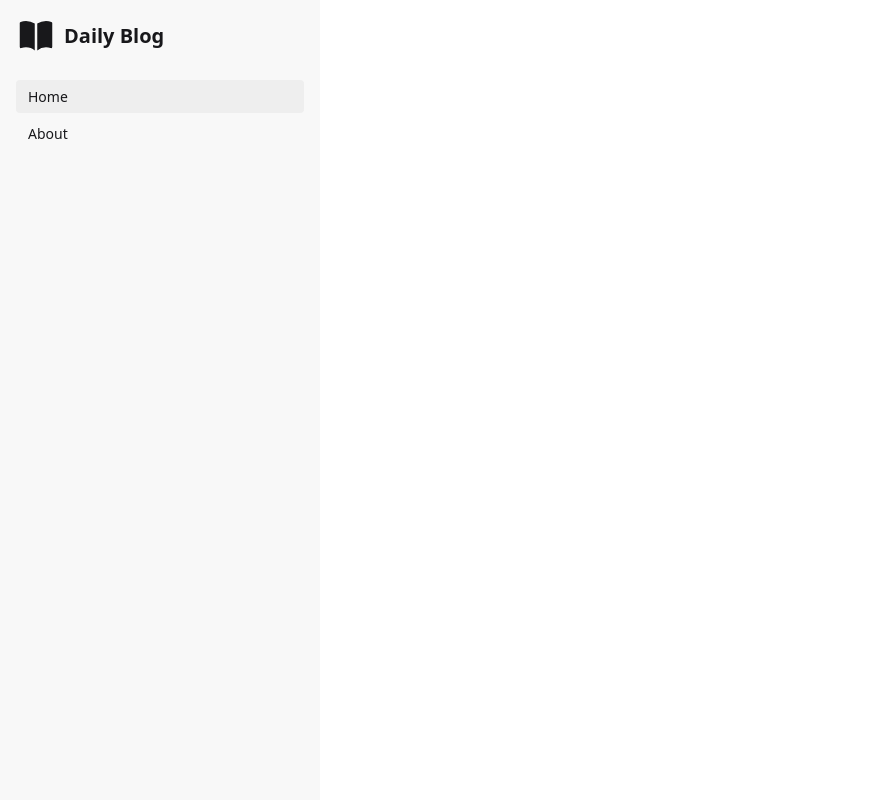
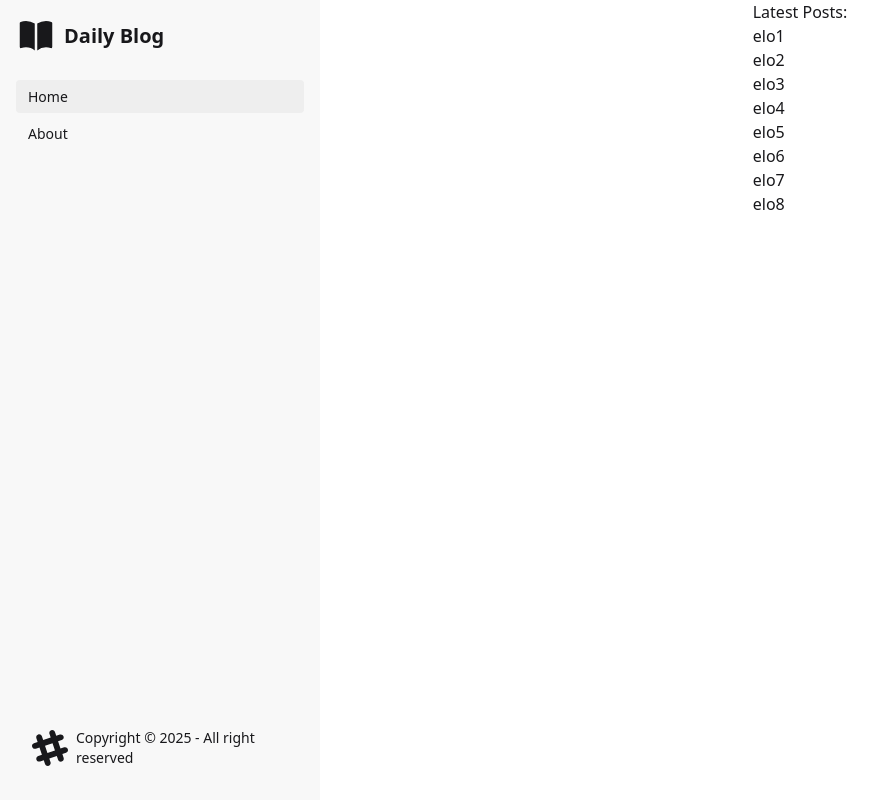
Before and after one commit to begiedz/daily-blog-app, a React (Vite) app in the folder client/: page / in a window 1280 px wide. Shown: the whole page, without its empty margins (0-890 px from the left). Built offline with nearby package versions, Linux system fonts and the light colour scheme.

Commit message:
chore(layout): add footer, separate header

```diff
--- /dev/null
+++ b/client/src/components/layout/Footer.tsx
@@ -0,0 +1,27 @@
+import { FC } from "react"
+
+interface IFooterProps {
+  className?: string
+}
+
+const Footer: FC<IFooterProps> = ({ className }) => {
+  return (
+    <footer className={`footer sm:footer-horizontal items-center p-4 ${className}`}>
+      <aside className="grid-flow-col items-center">
+        <svg
+          width="36"
+          height="36"
+          viewBox="0 0 24 24"
+          xmlns="http://www.w3.org/2000/svg"
+          fillRule="evenodd"
+          clipRule="evenodd"
+          className="fill-current">
+          <path
+            d="M22.672 15.226l-2.432.811.841 2.515c.33 1.019-.209 2.127-1.23 2.456-1.15.325-2.148-.321-2.463-1.226l-.84-2.518-5.013 1.677.84 2.517c.391 1.203-.434 2.542-1.831 2.542-.88 0-1.601-.564-1.86-1.314l-.842-2.516-2.431.809c-1.135.328-2.145-.317-2.463-1.229-.329-1.018.211-2.127 1.231-2.456l2.432-.809-1.621-4.823-2.432.808c-1.355.384-2.558-.59-2.558-1.839 0-.817.509-1.582 1.327-1.846l2.433-.809-.842-2.515c-.33-1.02.211-2.129 1.232-2.458 1.02-.329 2.13.209 2.461 1.229l.842 2.515 5.011-1.677-.839-2.517c-.403-1.238.484-2.553 1.843-2.553.819 0 1.585.509 1.85 1.326l.841 2.517 2.431-.81c1.02-.33 2.131.211 2.461 1.229.332 1.018-.21 2.126-1.23 2.456l-2.433.809 1.622 4.823 2.433-.809c1.242-.401 2.557.484 2.557 1.838 0 .819-.51 1.583-1.328 1.847m-8.992-6.428l-5.01 1.675 1.619 4.828 5.011-1.674-1.62-4.829z"></path>
+        </svg>
+        <p>Copyright © {new Date().getFullYear()} - All right reserved</p>
+      </aside>
+    </footer>
+  )
+}
+export default Footer
--- /dev/null
+++ b/client/src/components/layout/Header.tsx
@@ -0,0 +1,30 @@
+const MenuButton = () => {
+  return (
+    <label htmlFor="drawer" aria-label="open sidebar" className="btn btn-square btn-ghost">
+      <svg
+        xmlns="http://www.w3.org/2000/svg"
+        fill="none"
+        viewBox="0 0 24 24"
+        className="inline-block h-6 w-6 stroke-current">
+        <path
+          strokeLinecap="round"
+          strokeLinejoin="round"
+          strokeWidth="2"
+          d="M4 6h16M4 12h16M4 18h16"></path>
+      </svg>
+    </label>
+  )
+}
+
+export default function Header() {
+  return (
+    <header className="navbar bg-base-300 w-full lg:hidden">
+      <div className="flex-none lg:hidden">
+        <MenuButton />
+      </div>
+      <div className="hidden flex-none lg:block">
+
+      </div>
+    </header>
+  )
+}
--- a/client/src/layouts/AppLayout.tsx
+++ b/client/src/layouts/AppLayout.tsx
@@ -1,6 +1,8 @@
 import { Link, useMatch, useResolvedPath } from "react-router-dom"
 import AppRoutes from "../AppRoutes"
 import Logo from "../components/Logo"
+import Header from "../components/layout/Header";
+import Footer from "../components/layout/Footer";
 
 export type LayoutProps = {
   children: React.ReactNode;
@@ -21,53 +23,31 @@
   )
 }
 
-const MenuButton = () => {
-  return (
-    <label htmlFor="drawer" aria-label="open sidebar" className="btn btn-square btn-ghost">
-      <svg
-        xmlns="http://www.w3.org/2000/svg"
-        fill="none"
-        viewBox="0 0 24 24"
-        className="inline-block h-6 w-6 stroke-current">
-        <path
-          strokeLinecap="round"
-          strokeLinejoin="round"
-          strokeWidth="2"
-          d="M4 6h16M4 12h16M4 18h16"></path>
-      </svg>
-    </label>
-  )
-}
-
 export default function Layout(props: LayoutProps) {
   return (
     <div className="drawer lg:drawer-open">
+
       <input id="drawer" type="checkbox" className="drawer-toggle" />
       <div className="drawer-content flex flex-col items-center ">
-        {/* Navbar */}
-        <header className="navbar bg-base-300 w-full lg:hidden">
-          <div className="flex-none lg:hidden">
-            <MenuButton />
-          </div>
-          <div className="hidden flex-none lg:block">
+        <Header />
 
-          </div>
-        </header>
-        {/* Page content here */}
         <main>
           {props.children}
         </main>
+
       </div>
+
       <nav className="drawer-side">
         <label htmlFor="drawer" aria-label="close sidebar" className="drawer-overlay"></label>
         <div className="menu bg-base-200 text-base-content min-h-full w-80 p-4 gap-6">
           <Logo />
-          <ul className="flex flex-col gap-1">
+          <ul className="flex flex-col gap-1 flex-1">
             {AppRoutes.map((item, index) => (
               <li key={index}>
                 <RouteLink to={item.path} value={item.value} />
               </li>))}
           </ul>
+          <Footer />
         </div>
       </nav>
     </div>
--- a/client/src/pages/Home.tsx
+++ b/client/src/pages/Home.tsx
@@ -1,6 +1,17 @@
 const Home = () => {
     return (
         <>
+            <h2>Latest Posts:</h2>
+            <ul>
+                <li>elo1</li>
+                <li>elo2</li>
+                <li>elo3</li>
+                <li>elo4</li>
+                <li>elo5</li>
+                <li>elo6</li>
+                <li>elo7</li>
+                <li>elo8</li>
+            </ul>
         </>
     )
 }
```
